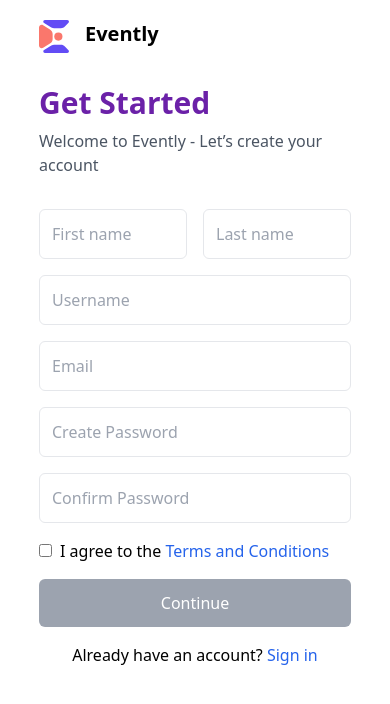
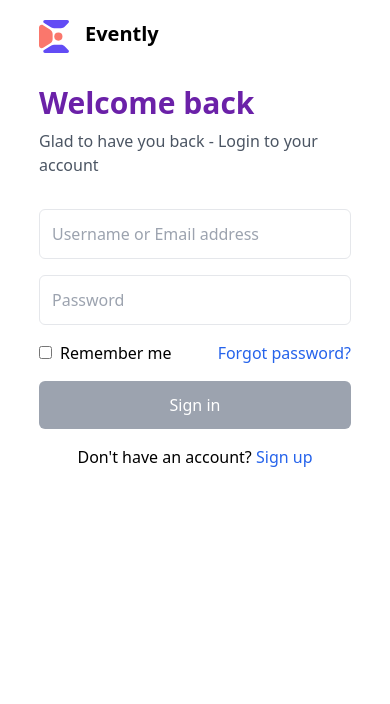
Before and after one commit to Mcdemzy/Evently-EMS, a React (Vite) app: page /login in a window 390 px wide. Shown: the top 704 px of the page. Built offline with nearby package versions, Linux system fonts and the light colour scheme.

Commit message:
Creating a shared component

```diff
--- a/src/components/Auth/Login/Login.tsx
+++ b/src/components/Auth/Login/Login.tsx
@@ -1,29 +1,13 @@
-import { Swiper, SwiperSlide } from "swiper/react";
-// import { Pagination, Autoplay } from "swiper";
-import "swiper/css";
-import "swiper/css/pagination";
 import { Link } from "react-router-dom";
-import { Autoplay, Pagination } from "swiper/modules";
 
 const Login = () => {
   return (
     <div className="h-screen flex flex-col md:flex-row">
-      {/* Right side - Image slider */}
+      {/* Left side - Image slider (optional, like the signup) */}
       <div className="hidden md:block w-1/2 relative">
-        <Swiper
-          spaceBetween={30}
-          slidesPerView={1}
-          loop={true}
-          autoplay={{ delay: 3000, disableOnInteraction: false }}
-          pagination={{ clickable: true }}
-          modules={[Pagination, Autoplay]}
-          className="h-full"
-        >
-          <SwiperSlide>
-            <div className="h-full w-full flex items-center justify-center">
         <img
-                src="images/event.png"
-                alt="Event 1"
+          src="images/event-login.png"
+          alt="Event"
           className="h-full object-cover"
         />
         <div className="absolute bottom-0 p-8 text-white">
@@ -31,46 +15,15 @@ const Login = () => {
             Dream big, plan bigger, and make magic happen.
           </h2>
         </div>
-            </div>
-          </SwiperSlide>
-          <SwiperSlide>
-            <div className="h-full w-full flex items-center justify-center">
-              <img
-                src="images/event2.png"
-                alt="Event 2"
-                className="h-full object-cover"
-              />
-              <div className="absolute bottom-0 p-8 text-white">
-                <h2 className="text-[1.5rem] font-semibold text-center">
-                  Create unforgettable moments.
-                </h2>
-              </div>
-            </div>
-          </SwiperSlide>
-          <SwiperSlide>
-            <div className="h-full w-full flex items-center justify-center">
-              <img
-                src="images/event3.png"
-                alt="Event 3"
-                className="h-full object-cover"
-              />
-              <div className="absolute bottom-0 p-8 text-white">
-                <h2 className="text-[1.5rem] font-semibold text-center">
-                  Plan events that matter.
-                </h2>
-              </div>
-            </div>
-          </SwiperSlide>
-        </Swiper>
         <Link
-          to="/login"
+          to="/signup"
           className="absolute top-4 right-4 text-white bg-opacity-30 bg-black p-2 border border-white border-solid w-20 flex justify-center rounded-3xl z-[10000]"
         >
-          Sign in
+          Sign up
         </Link>
       </div>
 
-      {/* Left side - Login form */}
+      {/* Right side - Login form */}
       <div className="w-full md:w-1/2 h-fit pt-5 bg-white flex justify-center items-center">
         <div className="w-4/5 lg:w-2/3">
           <div className="mb-8">
@@ -79,71 +32,49 @@ const Login = () => {
                 src="images/logo.svg"
                 width={30}
                 height={50}
-                alt="Event Image"
+                alt="Evently Logo"
               />
               <span className="md:text-2xl text-xl font-bold">Evently</span>
             </div>
           </div>
           <h1 className="text-3xl font-bold text-purple-800 mb-2">
-            Get Started
+            Welcome back
           </h1>
           <p className="text-gray-600 mb-8">
-            Welcome to Evently - Let’s create your account
+            Glad to have you back - Login to your account
           </p>
           <form className="space-y-4">
-            <div className="flex space-x-4">
             <input
               type="text"
-                placeholder="First name"
-                className="w-1/2 p-3 border rounded-md"
-              />
-              <input
-                type="text"
-                placeholder="Last name"
-                className="w-1/2 p-3 border rounded-md"
-              />
-            </div>
-            <input
-              type="text"
-              placeholder="Username"
-              className="w-full p-3 border rounded-md"
-            />
-            <input
-              type="email"
-              placeholder="Email"
+              placeholder="Username or Email address"
               className="w-full p-3 border rounded-md"
             />
             <input
               type="password"
-              placeholder="Create Password"
+              placeholder="Password"
               className="w-full p-3 border rounded-md"
             />
-            <input
-              type="password"
-              placeholder="Confirm Password"
-              className="w-full p-3 border rounded-md"
-            />
+            <div className="flex items-center justify-between">
               <div className="flex items-center space-x-2">
-              <input type="checkbox" id="terms" />
-              <label htmlFor="terms">
-                I agree to the{" "}
-                <a href="#" className="text-blue-600">
-                  Terms and Conditions
-                </a>
-              </label>
+                <input type="checkbox" id="remember" />
+                <label htmlFor="remember">Remember me</label>
+              </div>
+              <Link to="/forgot-password" className="text-blue-600">
+                Forgot password?
+              </Link>
             </div>
             <button
               type="submit"
               className="w-full p-3 bg-gray-400 rounded-md text-white"
             >
-              Continue
+              Sign in
             </button>
           </form>
           <div className="mt-4 text-center">
             <p>
-              Already have an account?{" "}
-              <Link to="/login" className="text-blue-600">
-                Sign in
+              Don't have an account?{" "}
+              <Link to="/signup" className="text-blue-600">
+                Sign up
               </Link>
             </p>
           </div>
--- a/src/components/shared/HeroSection.tsx
+++ b/src/components/shared/HeroSection.tsx
@@ -1,7 +1,7 @@
-import { motion } from 'framer-motion';
-import { useInView } from 'react-intersection-observer';
-import { Link } from 'react-router-dom';
-import { DarkModeProps } from '../../types';
+import { motion } from "framer-motion";
+import { useInView } from "react-intersection-observer";
+import { Link } from "react-router-dom";
+import { DarkModeProps } from "../../types";
 
 const HeroSection: React.FC<DarkModeProps> = ({ darkMode }) => {
   const { ref, inView } = useInView({
@@ -9,7 +9,7 @@ const HeroSection: React.FC<DarkModeProps> = ({ darkMode }) => {
     threshold: 0.3,
   });
 
-  const textColor = darkMode ? '#DFE1FF' : '#25194D';
+  const textColor = darkMode ? "#DFE1FF" : "#25194D";
 
   return (
     <div
@@ -19,38 +19,43 @@ const HeroSection: React.FC<DarkModeProps> = ({ darkMode }) => {
       <motion.h1
         initial={{ opacity: 0, y: 50 }}
         animate={inView ? { opacity: 1, y: 0 } : {}}
-        transition={{ duration: 1, ease: 'easeOut' }}
+        transition={{ duration: 1, ease: "easeOut" }}
         style={{ color: textColor }}
         className="text-[30px] leading-[38px] lg:leading-[100px] md:text-6xl md:leading-[80px] lg:text-[80px] font-bold mb-8"
       >
-        Turning Dreams into<br />Extraordinary Events
+        Turning Dreams into
+        <br />
+        Extraordinary Events
       </motion.h1>
 
       <motion.p
         initial={{ opacity: 0, y: 50 }}
         animate={inView ? { opacity: 1, y: 0 } : {}}
-        transition={{ duration: 1, ease: 'easeOut', delay: 0.3 }}
+        transition={{ duration: 1, ease: "easeOut", delay: 0.3 }}
         style={{ color: textColor }}
         className="font-normal text-sm md:text-xl max-w-2xl md:mb-14 mb-8"
       >
-        Evently is your trusted partner in creating unforgettable events, from intimate
-        gatherings to large celebrations. We bring your vision to life with meticulous
-        detail, creative flair, and expert coordination, ensuring a seamless, stress-free
-        experience.
+        Evently is your trusted partner in creating unforgettable events, from
+        intimate gatherings to large celebrations. We bring your vision to life
+        with meticulous detail, creative flair, and expert coordination,
+        ensuring a seamless, stress-free experience.
       </motion.p>
 
       <motion.div
         initial={{ opacity: 0, y: 50 }}
         animate={inView ? { opacity: 1, y: 0 } : {}}
-        transition={{ duration: 1, ease: 'easeOut', delay: 0.6 }}
+        transition={{ duration: 1, ease: "easeOut", delay: 0.6 }}
         className="flex sm:gap-10 gap-4"
       >
-        <button
+        <Link
+          to="/events/all"
           style={{ color: textColor }}
-          className={`md:px-20 px-8 md:py-4 py-2 border border-[#624CF5] text-[#6440EB] rounded-md ${darkMode ?  "hover:bg-gray-900" : "hover:bg-gray-50"} transition-colors`}
+          className={`md:px-20 px-8 md:py-4 py-2 border border-[#624CF5] text-[#6440EB] rounded-md ${
+            darkMode ? "hover:bg-gray-900" : "hover:bg-gray-50"
+          } transition-colors`}
         >
           Find Event
-        </button>
+        </Link>
         <Link
           to="/events/create"
           className="md:px-20 px-8 md:py-4 py-2 bg-gradient-to-r from-[#624CF5] to-[#6440EB] text-white rounded-md hover:bg-gradient-to-l hover:from-[#5a4cb1] hover:to-[#5536c4] transition-colors"
--- /dev/null
+++ b/src/components/shared/ImageSlides/ImageSlide.tsx
@@ -0,0 +1,75 @@
+import { Swiper, SwiperSlide } from "swiper/react";
+import "swiper/css";
+import "swiper/css/pagination";
+import { Link } from "react-router-dom";
+import { Autoplay, Pagination } from "swiper/modules";
+
+const ImageSlide = () => {
+  return (
+    <>
+      {/* Right side - Image slider */}
+      <div className="hidden md:block w-1/2 relative">
+        <Swiper
+          spaceBetween={30}
+          slidesPerView={1}
+          loop={true}
+          autoplay={{ delay: 3000, disableOnInteraction: false }}
+          pagination={{ clickable: true }}
+          modules={[Pagination, Autoplay]}
+          className="h-full"
+        >
+          <SwiperSlide>
+            <div className="h-full w-full flex items-center justify-center">
+              <img
+                src="images/event.png"
+                alt="Event 1"
+                className="h-full object-cover"
+              />
+              <div className="absolute bottom-0 p-8 text-white">
+                <h2 className="text-[1.5rem] font-semibold text-center">
+                  Dream big, plan bigger, and make magic happen.
+                </h2>
+              </div>
+            </div>
+          </SwiperSlide>
+          <SwiperSlide>
+            <div className="h-full w-full flex items-center justify-center">
+              <img
+                src="images/event2.png"
+                alt="Event 2"
+                className="h-full object-cover"
+              />
+              <div className="absolute bottom-0 p-8 text-white">
+                <h2 className="text-[1.5rem] font-semibold text-center">
+                  Create unforgettable moments.
+                </h2>
+              </div>
+            </div>
+          </SwiperSlide>
+          <SwiperSlide>
+            <div className="h-full w-full flex items-center justify-center">
+              <img
+                src="images/event3.png"
+                alt="Event 3"
+                className="h-full object-cover"
+              />
+              <div className="absolute bottom-0 p-8 text-white">
+                <h2 className="text-[1.5rem] font-semibold text-center">
+                  Plan events that matter.
+                </h2>
+              </div>
+            </div>
+          </SwiperSlide>
+        </Swiper>
+        <Link
+          to="/login"
+          className="absolute top-4 right-4 text-white bg-opacity-30 bg-black p-2 border border-white border-solid w-20 flex justify-center rounded-3xl z-[10000]"
+        >
+          Sign in
+        </Link>
+      </div>
+    </>
+  );
+};
+
+export default ImageSlide;
```
Lines whose indentation alone changed are shown as unchanged.
